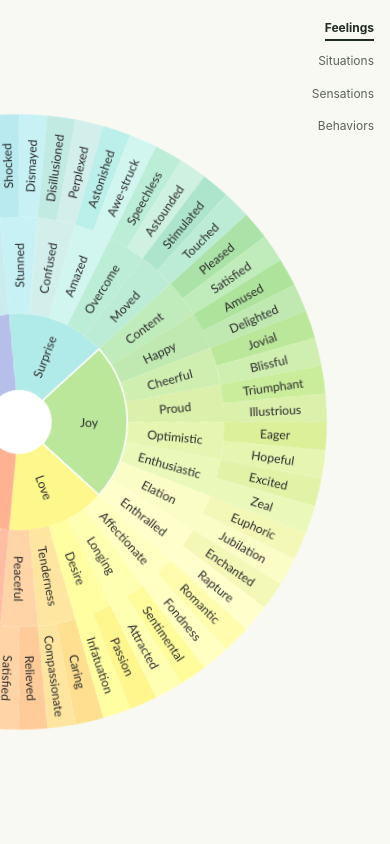
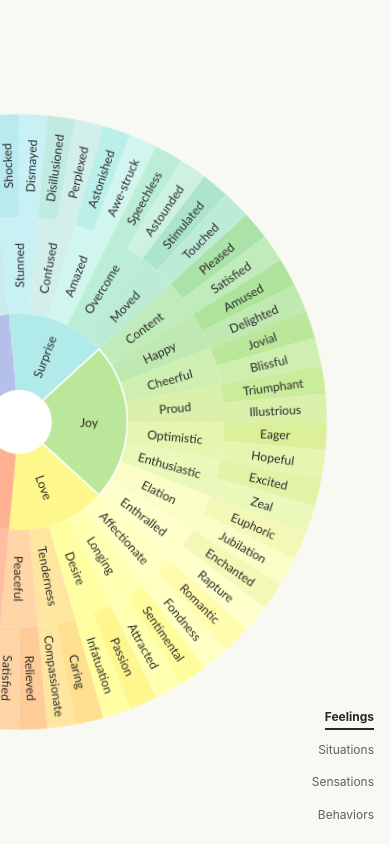
Before and after one commit to juleshaggard/department-of-emotions, a React (Vite) app: page / in a window 390 px wide. Built offline with nearby package versions, Linux system fonts and the light colour scheme.

Commit message:
Update Site source

```diff
--- a/src/wheels/wheel-lab.css
+++ b/src/wheels/wheel-lab.css
@@ -37,7 +37,7 @@
 }
 @media (max-width: 1100px) and (orientation: portrait) {
   .wheel-lab { --lab-toolbar-height: 0px; }
-  .lab-switcher { position: fixed; inset: max(12px,env(safe-area-inset-top)) max(16px,env(safe-area-inset-right)) auto auto; z-index: 20; height: auto; margin: 0; background: transparent; }
+  .lab-switcher { position: fixed; inset: auto max(16px,env(safe-area-inset-right)) max(12px,env(safe-area-inset-bottom)) auto; z-index: 20; height: auto; margin: 0; background: transparent; }
   .lab-switcher [role='tablist'] { width: auto; flex-direction: column; align-items: flex-end; gap: 0; padding: 0; }
   .lab-switcher [role='tab'] { font-size: 12px; padding-block: 8px; }
   .wheel-lab .explorer-layout { display: block; }
```
Also changed, not shown: 1 other file (tests, documents, lock files or other folders).
